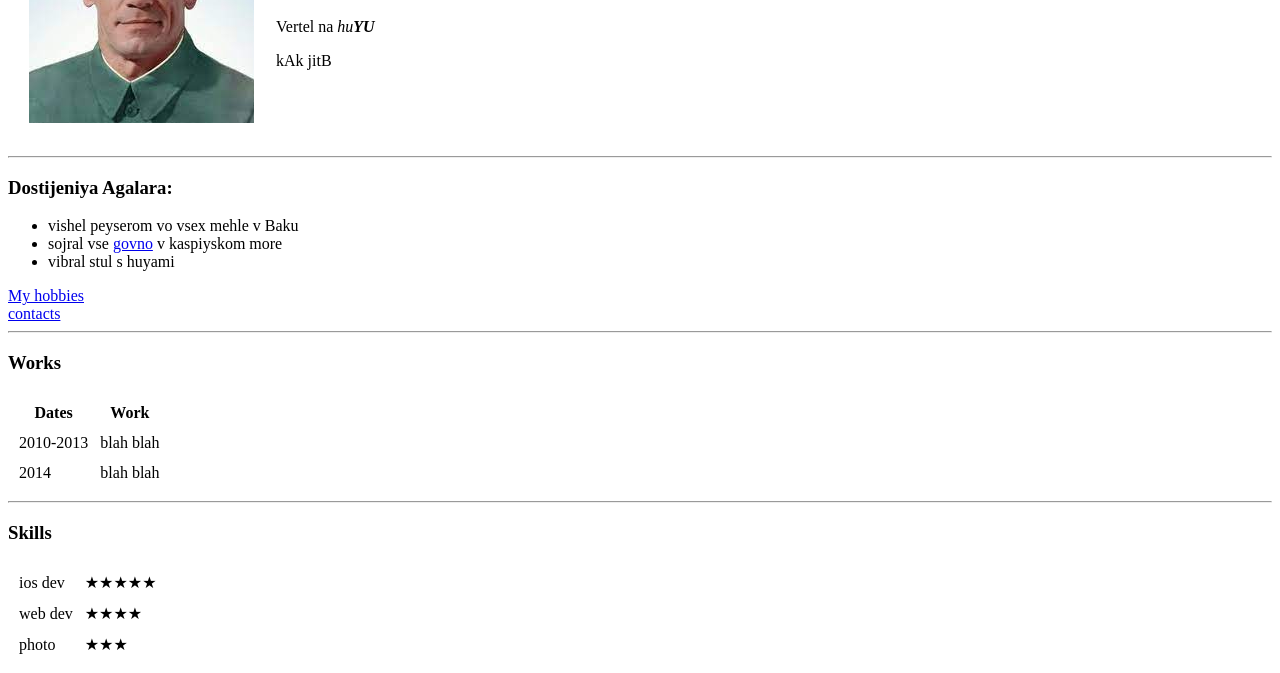
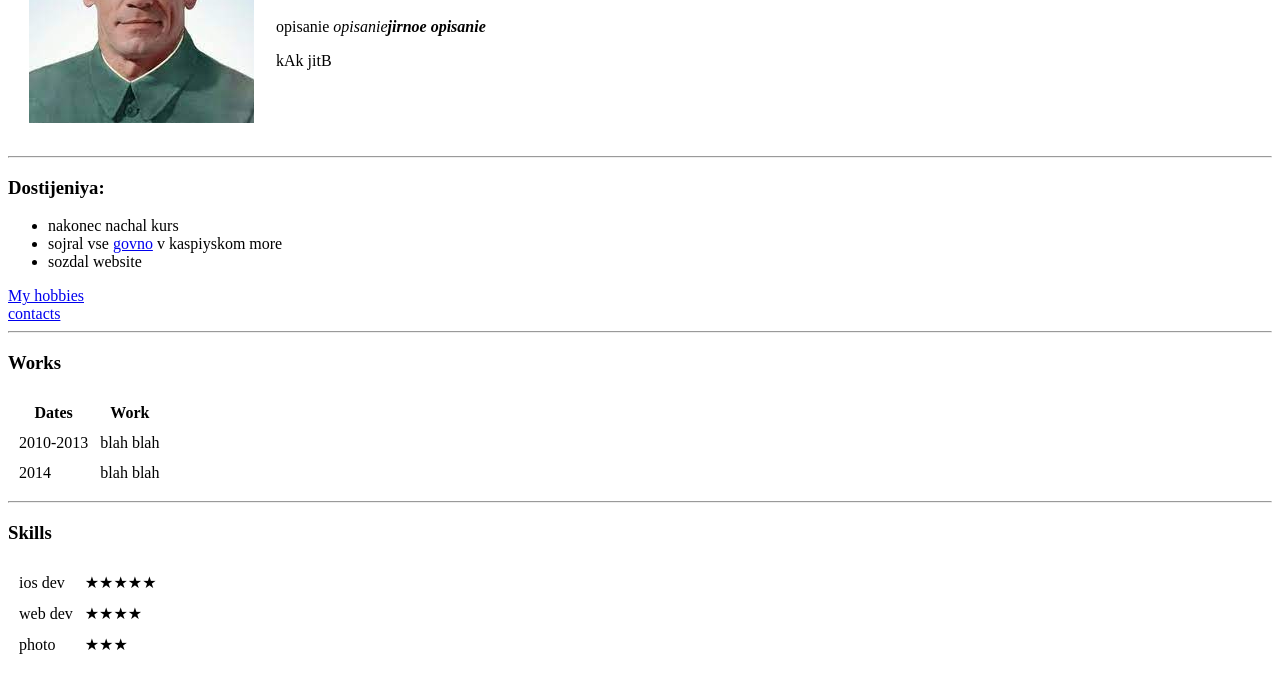
Before and after one commit to FaridAliyevv/cv, a plain HTML site: page index.html in a window 1280 px wide. Shown: the part 131-804 px from the top of the page. Drawn offline with Linux system fonts and the light colour scheme.

Commit message:
Update index.html

```diff
--- a/index.html
+++ b/index.html
@@ -11,16 +11,16 @@
     <tr>
       <td><img src="images/xina.jpg" alt="portret Agu❤"></td>
       <td><h1>Farid Aliyev</h1>
-      <p>Vertel na <em>hu<strong>YU</strong></em></p>
+      <p>opisanie <em>opisanie<strong>jirnoe opisanie</strong></em></p>
       <p>kAk jitB</p></td>
     </tr>
   </table>
   <hr>
-  <h3>Dostijeniya Agalara:</h3>
+  <h3>Dostijeniya:</h3>
   <ul>
-    <li>vishel peyserom vo vsex mehle v Baku</li>
+    <li>nakonec nachal kurs</li>
     <li>sojral vse <a href="https://www.youtube.com/watch?v=opBFaCS_PV4&ab_channel=MemeSoundFX">govno</a> v kaspiyskom more</li>
-    <li>vibral stul s huyami</li>
+    <li>sozdal website</li>
   </ul>
   <a href="hobbies.html">My hobbies</a>
   <br>
```
